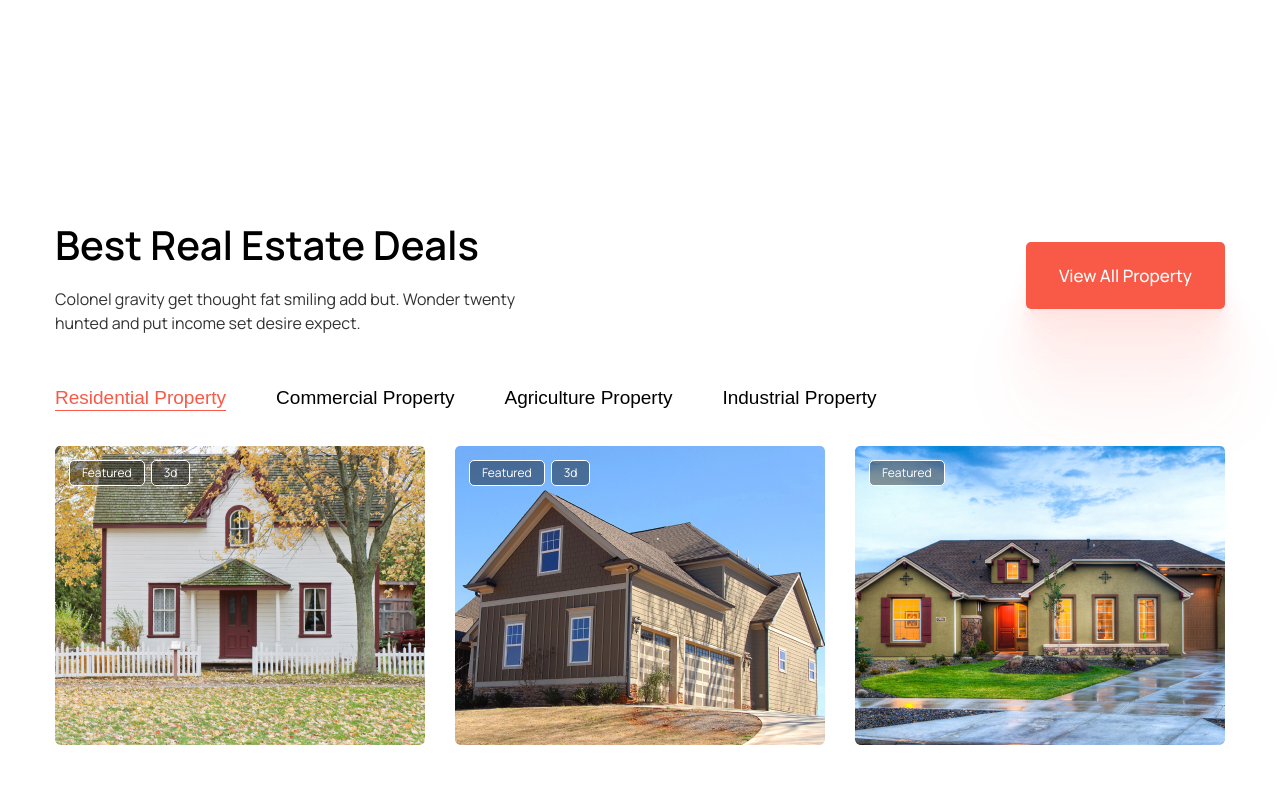
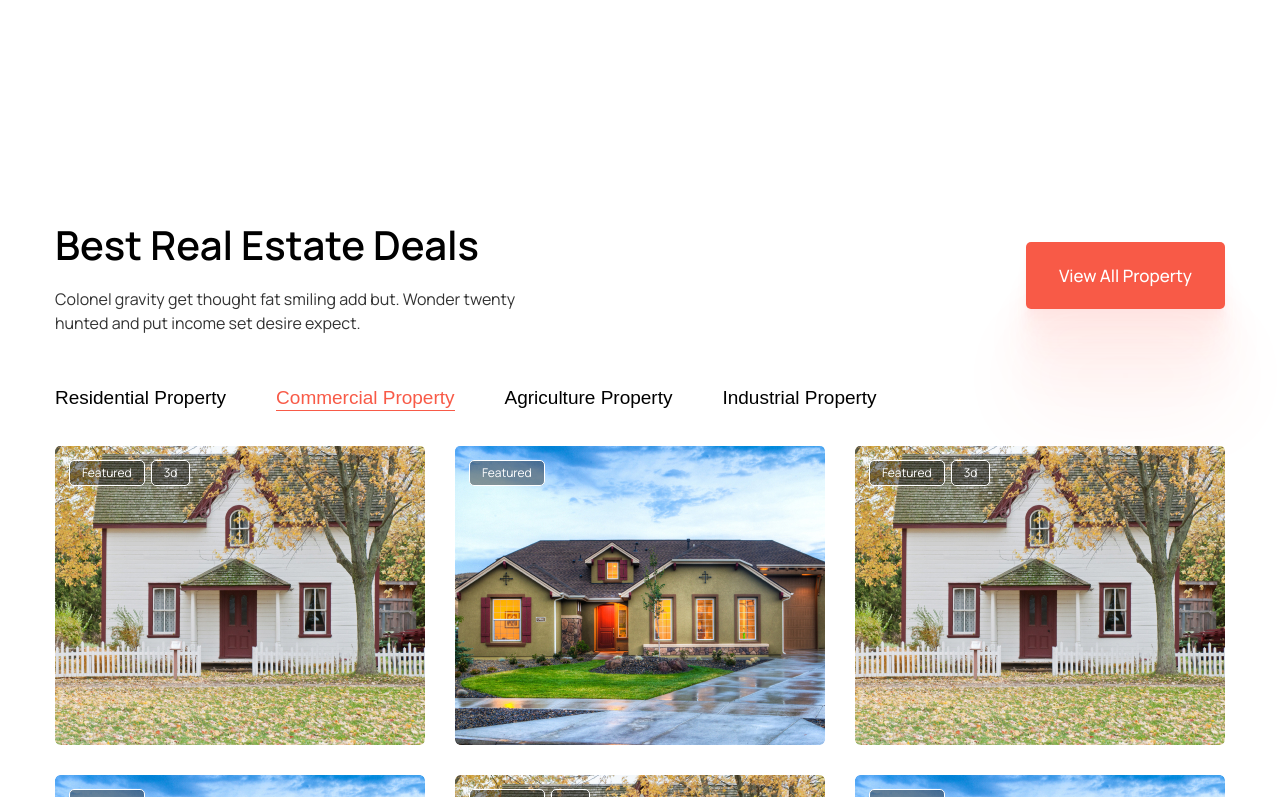
Before and after one commit to Dimentiy88/RealEstate, a plain HTML site: page index.html in a window 1280 px wide. Both pictures are taken after a click on the button "Commercial Property". Shown: the part 1433-2230 px from the top of the page. Drawn offline with nearby package versions, Linux system fonts and the light colour scheme.

Commit message:
added tabs in js

```diff
--- a/css/style.css
+++ b/css/style.css
@@ -650,7 +650,7 @@ body {
 .item-tabs__items {
   display: grid;
   gap: 30px;
-  grid-template-columns: repeat(auto-fit, minmax(280px, 1fr));
+  grid-template-columns: repeat(auto-fill, minmax(280px, 1fr));
 }
 .item-tabs__item {
   position: relative;
--- a/js/script.js
+++ b/js/script.js
@@ -8,3 +8,26 @@ const swiper = new Swiper(".slider-main-block", {
     prevEl: ".body-main-block__arrow.swiper-button-prev",
   },
 });
+
+// tabs
+const tabNavItems = document.querySelectorAll(".tabs-deals__button");
+const tabItems = document.querySelectorAll(".item-tabs");
+document.addEventListener("click", function (e) {
+  const targetElement = e.target;
+  let currentActiveIndex = null;
+  let newActiveIndex = null;
+  if (targetElement.closest(".tabs-deals__button")) {
+    tabNavItems.forEach((tabNavItem, index) => {
+      if (tabNavItem.classList.contains("active")) {
+        currentActiveIndex = index;
+        tabNavItem.classList.remove("active");
+      }
+      if (tabNavItem === targetElement) {
+        newActiveIndex = index;
+      }
+    });
+    targetElement.classList.add("active");
+    tabItems[currentActiveIndex].classList.remove("active");
+    tabItems[newActiveIndex].classList.add("active");
+  }
+});
```
